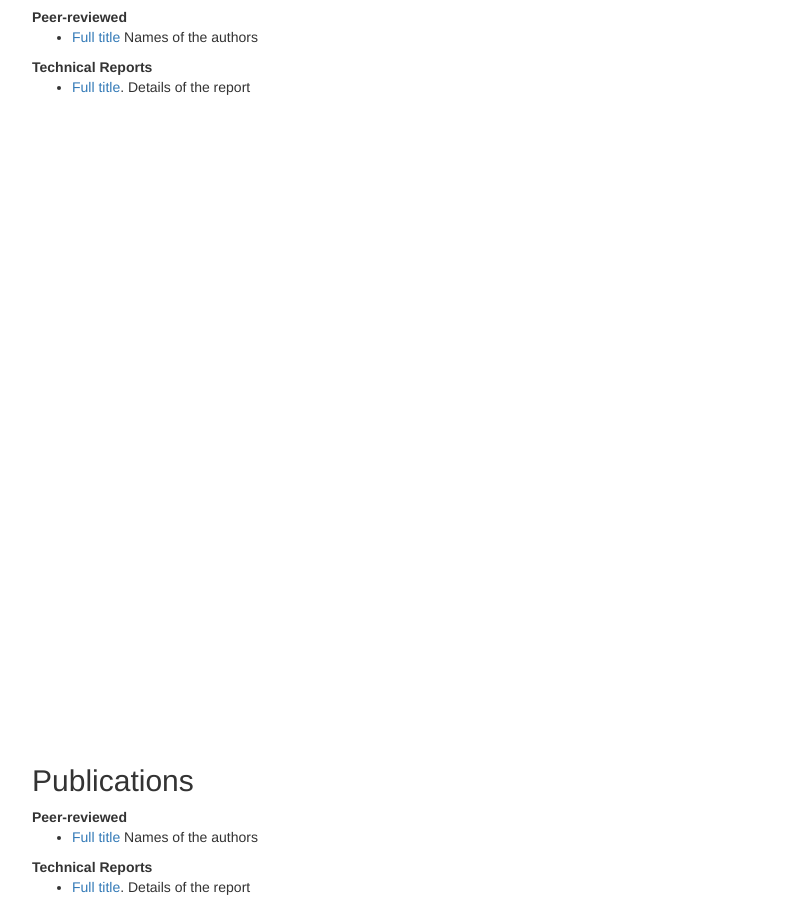
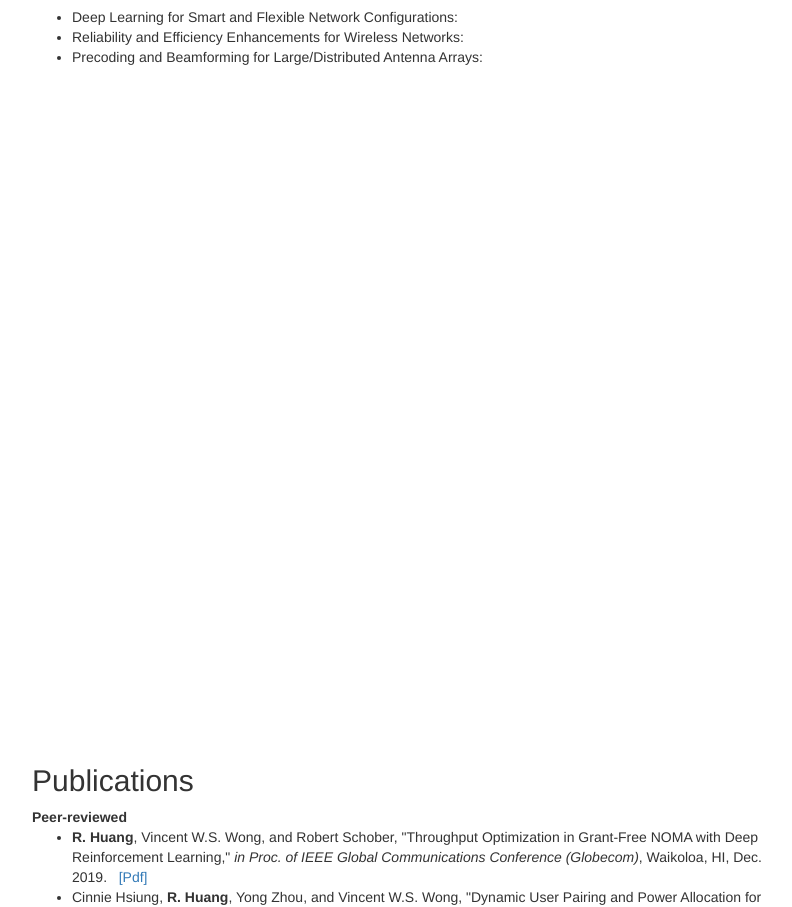
Before and after one commit to ruihuang1967/homepage, a plain HTML site: page index.html in a window 1280 px wide. Shown: the part 652-1559 px from the top of the page, without its empty margins (53-845 px from the left). Drawn offline with nearby package versions, Linux system fonts and the light colour scheme.

Commit message:
Update index.html

```diff
--- a/index.html
+++ b/index.html
@@ -81,16 +81,12 @@
 	    <!-- ResearchHighlights -->
             <div class="col-md-8" style="height: 100vh;">
                 <h2 id="highlights">Research Highlights</h2>
-
-                <strong>Peer-reviewed</strong><br/>
                 <ul>
-                <li class="paper" words="add, your, keywords, here"><a href="#">Full title</a> Names of the authors</li>
+                <li> Deep Learning for Smart and Flexible Network Configurations:
+		<li> Reliability and Efficiency Enhancements for Wireless Networks:  </li>
+		<li> Precoding and Beamforming for Large/Distributed Antenna Arrays: </li>
                 </ul>
 
-                <strong>Technical Reports</strong><br/>
-                <ul>
-                <li class="paper" words="add, your, keywords, here"><a href="#">Full title</a>. Details of the report</li>
-                </ul>
             </div>
 
             <!-- Publications -->
@@ -99,13 +95,12 @@
 
                 <strong>Peer-reviewed</strong><br/>
                 <ul>
-                <li class="paper" words="add, your, keywords, here"><a href="#">Full title</a> Names of the authors</li>
-                </ul>
-
-                <strong>Technical Reports</strong><br/>
-                <ul>
-                <li class="paper" words="add, your, keywords, here"><a href="#">Full title</a>. Details of the report</li>
-                </ul>
+		<li> <strong>R. Huang</strong>, Vincent W.S. Wong, and Robert Schober, "Throughput Optimization in Grant-Free NOMA with Deep Reinforcement Learning," <i>in Proc. of IEEE Global Communications Conference (Globecom)</i>, Waikoloa, HI, Dec. 2019. &nbsp; <a rel="nofollow" href="publications/Globecom19.pdf" target="_parent">[Pdf]</a></li>
+        	<li> Cinnie Hsiung, <strong>R. Huang</strong>, Yong Zhou, and Vincent W.S. Wong, "Dynamic User Pairing and Power Allocation for Throughput Maximization in NOMA Systems," <i>in Proc. of the 5th International Workshop on Non-Orthogonal Multiple Access Techniques for 5G, co-located with IEEE ICC19</i>, Shanghai, China, May 2019. &nbsp; <a rel="nofollow" href="publications/ICCwksp19.pdf" target="_parent">[Pdf]</a></li>
+        	<li> <strong>R. Huang</strong>, J. Wu, C. Long, Y. Zhu, B. Li and Y. Lin, "Mitigate the Obstructing Effect of Vehicles on the Propagation of VANETs Safety-Related Information," <i>in IEEE Transactions on Vehicular Technology</i>, vol. 67, no. 7, pp. 5558-5569, July 2018. &nbsp; <a rel="nofollow" href="publications/SPRCA-TVT.pdf" target="_parent">[Pdf]</a></li>
+        	<li> <strong>R. Huang</strong>, J. Wu, C. Long, Y. Zhu, B. Li and Y. Lin, "SPRCA: Distributed Multisource Information Propagation in Multichannel VANETs," in <i>IEEE Transactions on Vehicular Technology</i>, vol. 66, no. 12, pp. 11306-11316, Dec. 2017. &nbsp; <a rel="nofollow" href="publications/MBER-TVT.pdf" target="_parent">[Pdf]</a> </li>
+                <li> <strong>R. Huang</strong>, J. Wu, C. Long, Y. Zhu and Y. Lin, "Mitigate the obstructing effect of vehicles on the propagation of VANETs safety-related information," 2017 IEEE Intelligent Vehicles Symposium (IV), Los Angeles, CA, 2017, pp. 1893-1898.</li>
+               </ul>
             </div>
 
 
```
